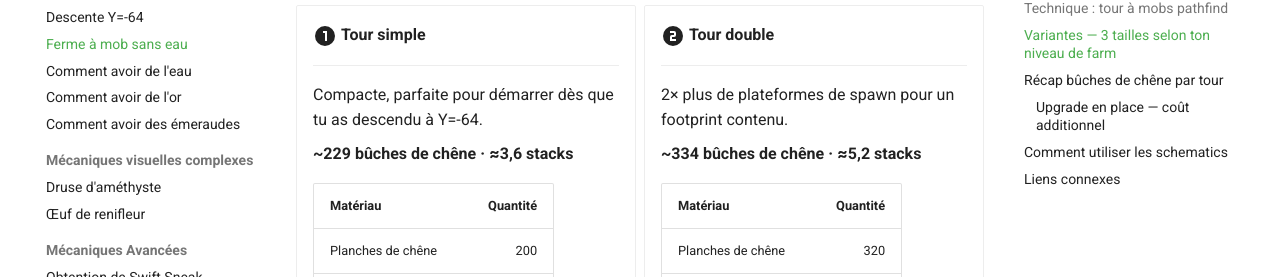
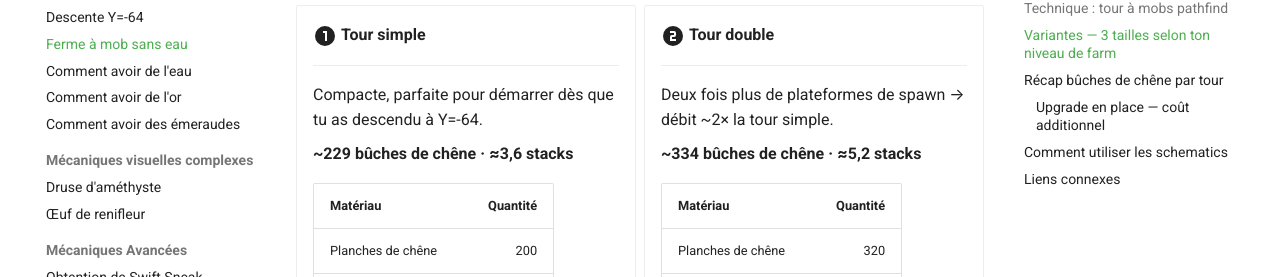
Before and after one commit to ViniTy-A/vanillasky-tdr-wiki, an MkDocs documentation site: the page built from docs/tutoriels/ferme-mobs-sans-eau.md, in a window 1280 px wide and 900 px high, scrolled down 817 px. Shown: the part 175-452 px from the top of the window. Built offline with MkDocs 1.6.1 and Material for MkDocs 9.7.7, drawn with Linux system fonts in a browser that asks for light colours; comment, search, counter and statistics services are not loaded.

Commit message:
docs: simplifie description tour double (vire le jargon 'footprint')
'2× plus de plateformes de spawn pour un footprint contenu' →
'Deux fois plus de plateformes de spawn → débit ~2× la tour simple'

Parallèle à la formulation de la tour quad pour cohérence.

```diff
--- a/docs/tutoriels/ferme-mobs-sans-eau.md
+++ b/docs/tutoriels/ferme-mobs-sans-eau.md
@@ -50,7 +50,7 @@ Plus la tour est large, plus elle spawn de mobs en parallèle. Choisis selon les
 
     ---
 
-    2× plus de plateformes de spawn pour un footprint contenu.
+    Deux fois plus de plateformes de spawn → débit ~2× la tour simple.
 
     **~334 bûches de chêne · ≈5,2 stacks**
 
```
